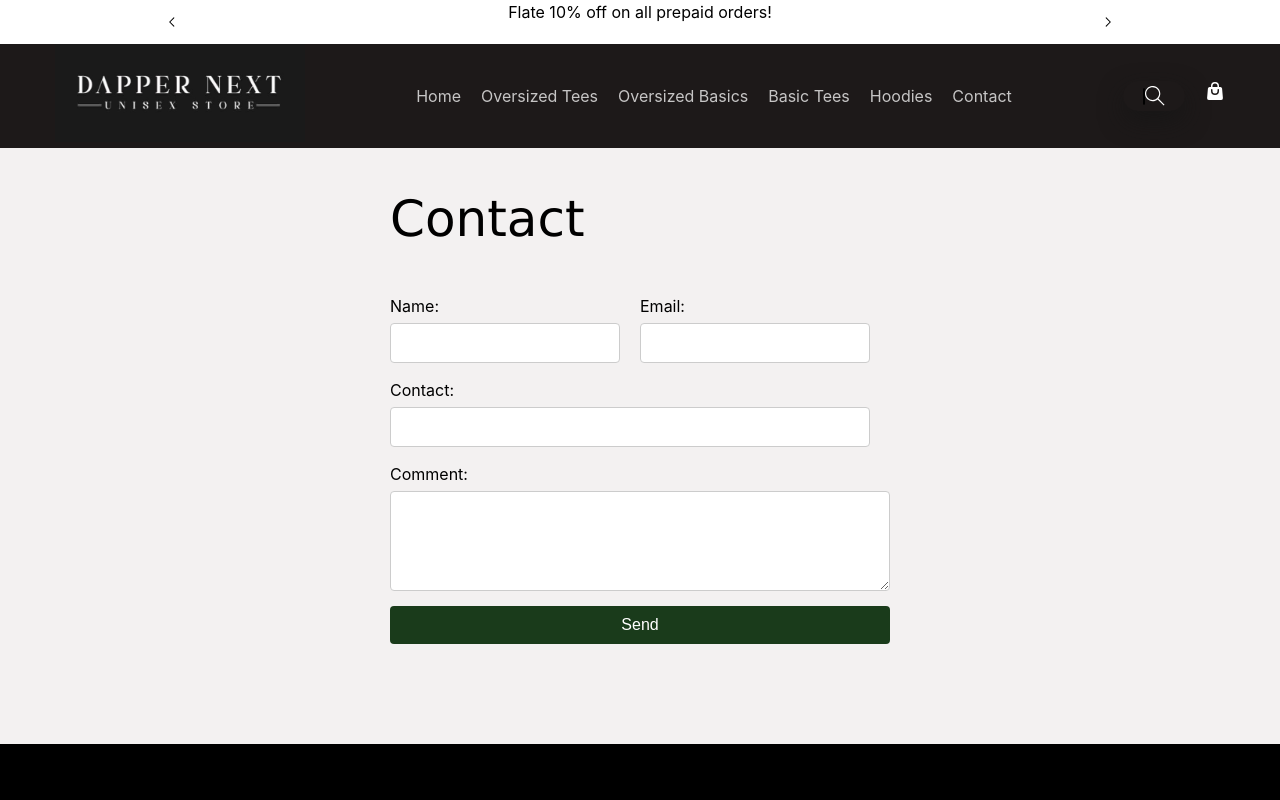
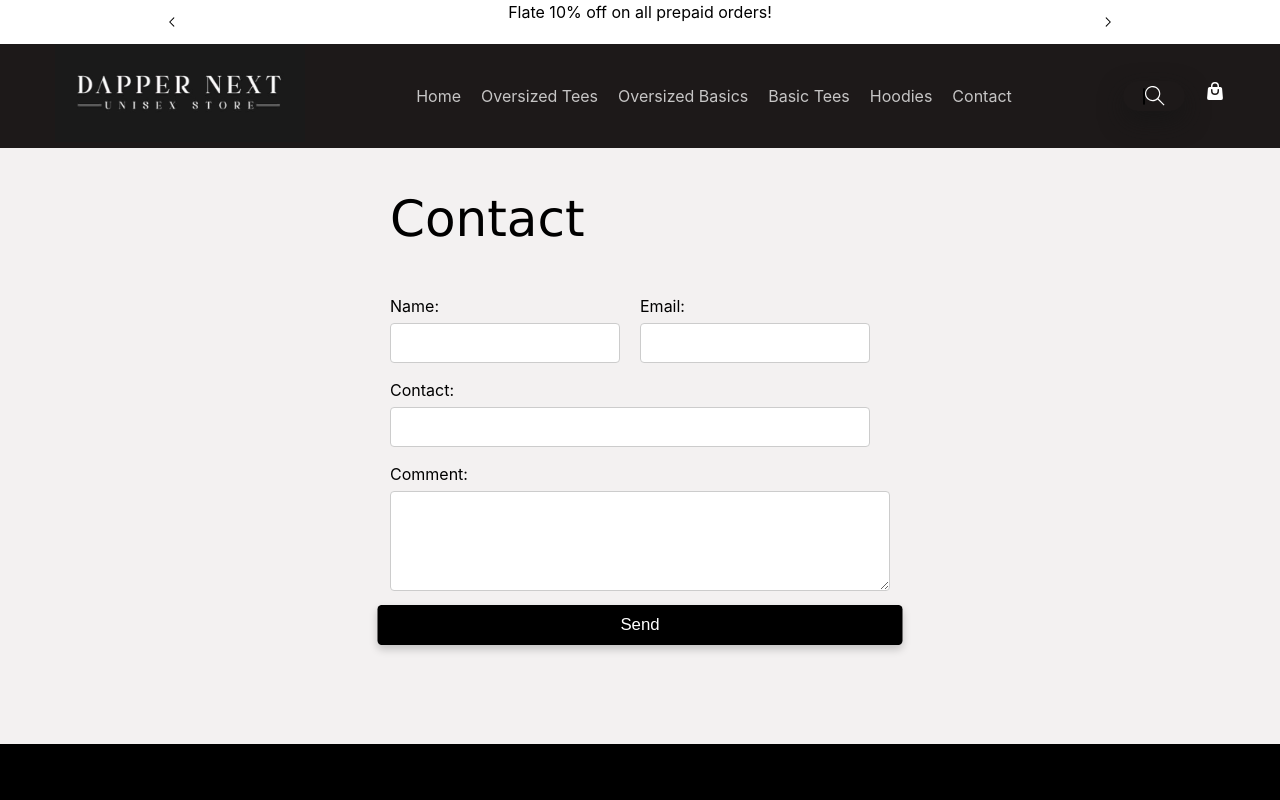
Before and after one commit to akshaygoal/ecommerce-app, a React (Create React App) app: page /contact in a window 1280 px wide. In both pictures the pointer is over the button "Send". Shown: the top 800 px of the page. Built offline with nearby package versions, Linux system fonts and the light colour scheme.

Commit message:
update contact page
contact css

```diff
--- a/src/components/pages/ContactPage/conatct.css
+++ b/src/components/pages/ContactPage/conatct.css
@@ -37,20 +37,23 @@
     resize: vertical;
     height: 100px;
   }
-
     button {
         padding: 10px 20px;
         font-size: 16px;
-    background-color: #000000;
+        background-color: #575454;
         color: white;
         border: none;
         border-radius: 4px;
         cursor: pointer;
+        transition: background-color 0.3s ease, transform 0.3s ease, box-shadow 0.3s ease;
       }
 
       button:hover {
-    background-color: #1a3b1b;
+        background-color: #000000;
+        transform: scale(1.05); /* Slightly increase the size */
+        box-shadow: 0 4px 8px rgba(0, 0, 0, 0.2); /* Add a shadow effect */
       }
+
 .contact-form{
     margin-top: 150px;
 }
```
Lines whose indentation alone changed are shown as unchanged.
